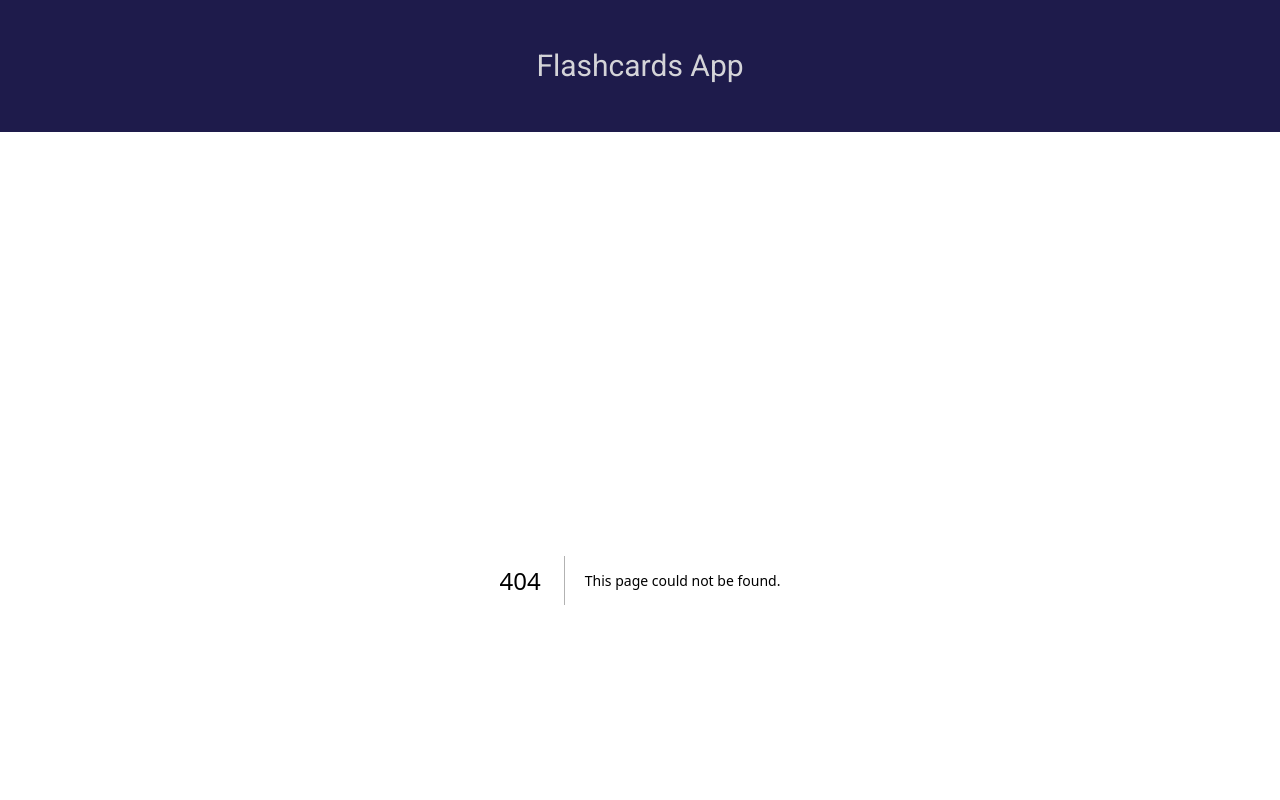
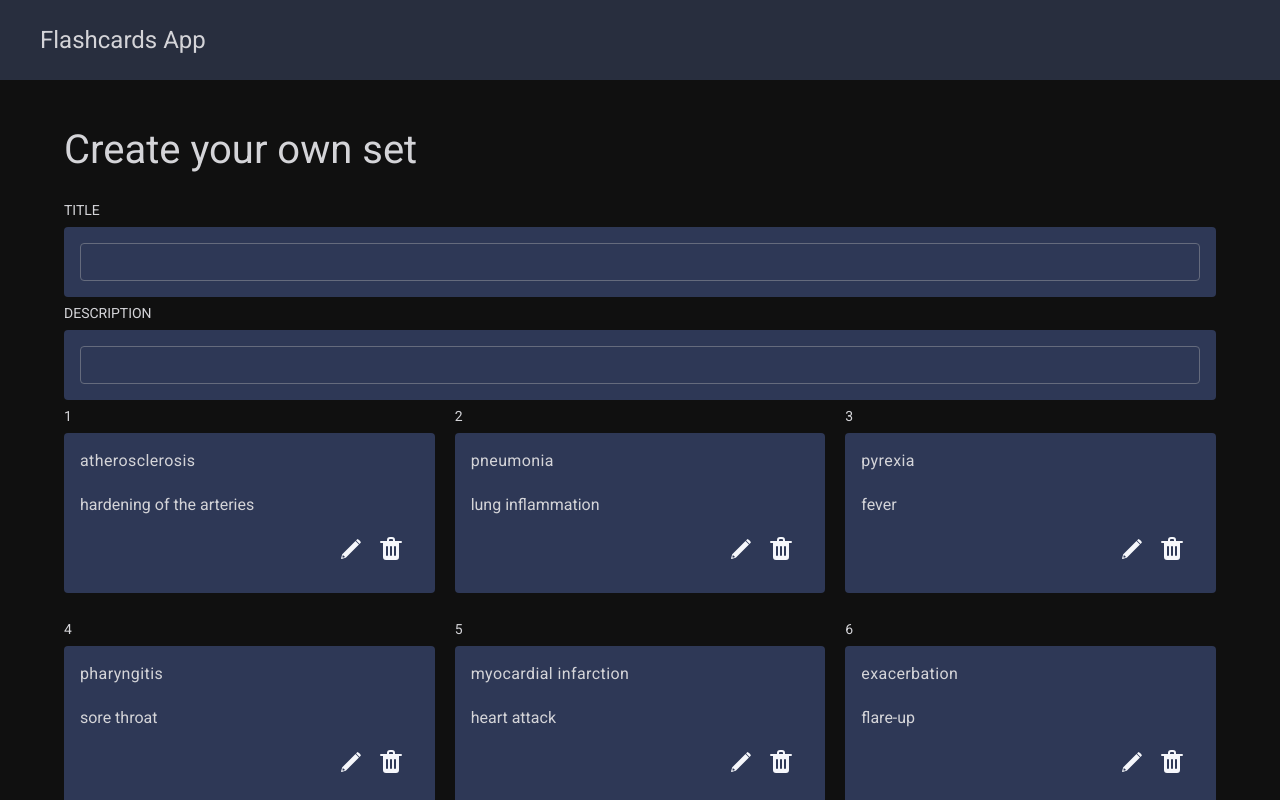
Before and after one commit to AleksandraPetryka/flashcards-app, a Next.js app: page /account/create-flashcard in a window 1280 px wide. Before the commit this address had no page. Built offline with nearby package versions, Linux system fonts and the light colour scheme.

Commit message:
create flashcard page

```diff
--- a/app/account/avatar.tsx
+++ b/app/account/avatar.tsx
@@ -67,25 +67,25 @@ export default function Avatar({
   };
 
   return (
-    <div>
+    <div className="flex flex-col basis-1/4 bg-customNavigation rounded p-4">
       {avatarUrl ? (
         <Image
           width={size}
           height={size}
           src={avatarUrl}
           alt="Avatar"
-          className="rounded truncate w-full object-cover"
+          className="rounded-full truncate w-full object-cover border-solid border-customSecondary border-2 mx-auto"
           style={{ height: size, width: size }}
         />
       ) : (
         <div
-          className="rounded truncate w-full bg-customBorderColor border border-solid border-customImageBorder"
+          className="rounded-full truncate w-full bg-customBorderColor border border-solid border-customImageBorder mx-auto"
           style={{ height: size, width: size }}
         />
       )}
-      <div style={{ width: size }}>
+      <div style={{ width: size }} className="mx-auto">
         <label
-          className="button mx-auto bg-customColorBrand w-full text-customColor border border-solid border-customColorBrand inline-block text-center rounded px-4 py-2 cursor-pointer font-xs uppercase"
+          className="button mx-auto my-2 bg-customColorBrand w-full text-customColor border border-solid border-customColorBrand inline-block text-center rounded px-4 py-2 cursor-pointer font-xs uppercase"
           htmlFor="single"
         >
           {uploading ? "Uploading ..." : "Upload"}
--- /dev/null
+++ b/app/account/create-flashcard/page.tsx
@@ -0,0 +1,108 @@
+import Card from "@/components/ui/Card";
+import Image from "next/image";
+import editIcon from "@/assets/edit_icon.svg";
+import deleteIcon from "@/assets/delete_icon.svg";
+
+export default async function CreateFlashcard() {
+  return (
+    <div className="md:max-w-6xl mx-auto">
+      <div>
+        <h1 className="header w-full text-[1.625rem] md:text-[2.5rem] mb-5 text-zinc-300">
+          Create your own set
+        </h1>
+      </div>
+      <div>
+        <Card label="Title" className="">
+          <input
+              className="w-full p-2 text-sm bg-customDarkNavigation text-customColor rounded border border-customBorderColor border-solid disabled:border-customSecondary"
+          />
+        </Card>
+        <Card label="Description" className="">
+          <input
+              className="w-full p-2 text-sm bg-customDarkNavigation text-customColor rounded border border-customBorderColor border-solid disabled:border-customSecondary"
+          />
+        </Card>
+      </div>
+      <div className="block text-zinc-300">
+        <div className="grid lg:gap-5 lg:grid-cols-3 sm:grid-cols-2 sm:gap-3 grid-cols-1 gap-5 box-border">
+          <Card label="1" className="">
+            <div className="flex flex-col gap-5">
+            <p className="font-medium tracking-wide">atherosclerosis</p>
+            <p  className="font-normal">hardening of the arteries</p>
+              </div>
+            <div className="flex justify-end">
+              <button type="button" title="Edit" className="w-10 h-10 text-zinc-300 bg-none cursor-pointer flex">
+                <Image height={24} width={24} alt="edit" src={editIcon} className="fill-zinc-50"/>
+              </button>
+              <button type="button" title="Delete" className="w-10 h-10 text-zinc-300 bg-none cursor-pointer flex">
+                <Image height={24} width={24} alt="delete" src={deleteIcon}/>
+              </button>
+            </div>
+          </Card>
+          <Card label="2" className="">
+            <p className="font-medium tracking-wide">pneumonia</p>
+            <p className="text-justify">lung inflammation</p>
+            <div className="flex justify-end">
+              <button type="button" title="Edit" className="w-10 h-10 text-zinc-300 bg-none cursor-pointer flex">
+                <Image height={24} width={24} alt="edit" src={editIcon}/>
+              </button>
+              <button type="button" title="Delete" className="w-10 h-10 text-zinc-300 bg-none cursor-pointer flex">
+                <Image height={24} width={24} alt="delete" src={deleteIcon}/>
+              </button>
+            </div>
+          </Card>
+          <Card label="3" className="">
+            <p className="font-medium tracking-wide">pyrexia</p>
+            <p className="text-justify">fever</p>
+            <div className="flex justify-end">
+              <button type="button" title="Edit" className="w-10 h-10 text-zinc-300 bg-none cursor-pointer flex">
+                <Image height={24} width={24} alt="edit" src={editIcon}/>
+              </button>
+              <button type="button" title="Delete" className="w-10 h-10 text-zinc-300 bg-none cursor-pointer flex">
+                <Image height={24} width={24} alt="delete" src={deleteIcon}/>
+              </button>
+            </div>
+          </Card>
+          <Card label="4" className="">
+            <p className="font-medium tracking-wide">pharyngitis</p>
+            <p className="text-justify">sore throat</p>
+            <div className="flex justify-end">
+              <button type="button" title="Edit" className="w-10 h-10 text-zinc-300 bg-none cursor-pointer flex">
+                <Image height={24} width={24} alt="edit" src={editIcon}/>
+              </button>
+              <button type="button" title="Delete" className="w-10 h-10 text-zinc-300 bg-none cursor-pointer flex">
+                <Image height={24} width={24} alt="delete" src={deleteIcon}/>
+              </button>
+            </div>
+          </Card>
+            <Card label="5" className="">
+            <p className="font-medium tracking-wide">myocardial infarction</p>
+            <p className="text-justify">heart attack</p>
+              <div className="flex justify-end">
+                <button type="button" title="Edit" className="w-10 h-10 text-zinc-300 bg-none cursor-pointer flex">
+                  <Image height={24} width={24} alt="edit" src={editIcon}/>
+                </button>
+                <button type="button" title="Delete" className="w-10 h-10 text-zinc-300 bg-none cursor-pointer flex">
+                  <Image height={24} width={24} alt="delete" src={deleteIcon}/>
+                </button>
+              </div>
+            </Card>
+            <Card label="6" className="">
+              <div className="flex flex-col gap-5">
+                <p className="font-medium tracking-wide">exacerbation</p>
+                <p className="text-justify">flare-up</p>
+              </div>
+              <div className="flex justify-end">
+                <button type="button" title="Edit" className="w-10 h-10 text-zinc-300 bg-none cursor-pointer flex">
+                  <Image height={24} width={24} alt="edit" src={editIcon}/>
+                </button>
+                <button type="button" title="Delete" className="w-10 h-10 text-zinc-300 bg-none cursor-pointer flex">
+                  <Image height={24} width={24} alt="delete" src={deleteIcon}/>
+                </button>
+              </div>
+            </Card>
+        </div>
+      </div>
+    </div>
+  );
+}
--- a/app/auth-form.tsx
+++ b/app/auth-form.tsx
@@ -15,7 +15,7 @@ export default function AuthForm() {
             theme="dark"
             showLinks={false}
             providers={[]}
-            redirectTo="http://localhost:3000/auth/callback"
+            redirectTo="https://flashcards-app-tau.vercel.app/auth/callback"
         />
     )
 }
--- a/app/globals.css
+++ b/app/globals.css
@@ -89,6 +89,13 @@ body,
   display: none;
 }
 
+.supabase-auth-ui_ui-input {
+  color: white !important;
+}
+form#auth-magic-link button {
+  background-color: #60A5FA;
+}
+
 @media only screen and (min-width: 45em) {
   /* 720px */
   .col-1 {
@@ -133,13 +140,13 @@ body,
 }
 /* Widgets */
 
-/*.card {*/
-/*  width: 100%;*/
-/*  display: block;*/
-/*  border: var(--custom-border);*/
-/*  border-radius: var(--custom-border-radius);*/
-/*  padding: var(--custom-spacing);*/
-/*}*/
+.card {
+  width: 100%;
+  display: flex;
+  border: var(--custom-border);
+  border-radius: var(--custom-border-radius);
+  padding: var(--custom-spacing);
+}
 
 /*.footer {*/
 /*  position: absolute;*/
--- a/app/layout.tsx
+++ b/app/layout.tsx
@@ -1,6 +1,6 @@
 import './globals.css'
 import type { Metadata } from 'next'
-import { Roboto } from 'next/font/google'
+import { Roboto } from '@next/font/google'
 import MainNavigation from '../components/ui/MainNavigation'
 import React from "react";
 
@@ -25,7 +25,7 @@ export default function RootLayout({
         <header>
           <MainNavigation />
         </header>
-        <main className="px-0 pt-12 pb-24 mx-auto w-11/12 sm:w-4/5 lg:w-3/4 lg:max-w-240">{children}</main>
+        <main className="pt-10 mx-auto lg:w-11/12 w-4/5 md:w-3/4" >{children}</main>
       </body>
     </html>
   );
--- a/app/page.tsx
+++ b/app/page.tsx
@@ -1,15 +1,19 @@
 import AuthForm from "@/app/auth-form";
+import engineer from "@/assets/software_engineer.png";
+import Image from "next/image";
 export default function Home() {
   return (
     <div className="row relative w-full">
-        <div className="col-6">
-      <h1 className="header">The Starting Page</h1>
-            <p>Experience our Auth and Storage through a simple profile management example. Create a user
-                profile and upload an avatar image. Fast, simple, secure.</p>
-    </div>
-        <div className="col-6 auth-widget">
-            <AuthForm />
-        </div>
+      <div className="col-6 text-zinc-300">
+        <h1 className="header w-full text-[2.5rem] mb-5">Flash Your Way to Mastery</h1>
+        <p className="text-2xl">
+            Unlock Learning with Interactive Flashcards
+        </p>
+      <Image src={engineer} alt="software engineer" width={771} height={449} className="mt-7"/>
+      </div>
+      <div className="col-6 auth-widget">
+        <AuthForm />
+      </div>
     </div>
   );
 }
--- /dev/null
+++ b/components/ui/Card.tsx
@@ -0,0 +1,12 @@
+import React from "react";
+
+function Card({ children, label, className }: { children: React.ReactNode, label: string, className: string }) {
+  return (
+      <section className={className}>
+        <label className="block my-1.5 mx-0 text-zinc-300 text-[0.875rem] md:text-s uppercase">{label}</label>
+          <div className="rounded form-widget flex flex-col gap-5 bg-customDarkNavigation p-4">{children}</div>
+        </section>
+  )
+}
+
+export default Card;
--- a/components/ui/MainNavigation.tsx
+++ b/components/ui/MainNavigation.tsx
@@ -2,10 +2,10 @@ import Link from 'next/link';
 
 function MainNavigation() {
     return (
-        <nav className="flex justify-center py-12 px-0 bg-indigo-950">
-            <ul className="flex gap-8 ">
+        <nav className="justify-left py-6 px-10 bg-customNavigation">
+            <ul className="flex gap-2">
                 <li>
-                    <Link href="/" className="no-underline text-zinc-300 text-3xl">Flashcards App</Link>
+                    <Link href="/" className="no-underline text-zinc-300 text-2xl">Flashcards App</Link>
                 </li>
             </ul>
         </nav>
--- a/tailwind.config.ts
+++ b/tailwind.config.ts
@@ -9,13 +9,15 @@ const config: Config = {
   theme: {
     extend: {
       colors: {
-        customColorBrand: '#24b47e',
-        customSecondary: '#666',
+        customColorBrand: '#60A5FA',
+        customSecondary: '#939BB4',
         customBgColor: '#101010',
         customPanelColor: '#222',
         customColor: '#fff',
-        customBorderColor: '#333',
+        customBorderColor: '#656b7d',
         customImageBorder: '#c8c8c8',
+        customNavigation: '#282e3e',
+        customDarkNavigation: '#2e3856',
       },
       boxShadow: {
         'custom': '0 2px 8px 0 rgba(0, 0, 0, 0.8)',
```
Also changed, not shown: app/account/account-form.tsx (+33 -7 lines), assets/delete_icon.svg (added), assets/edit_icon.svg (added).
